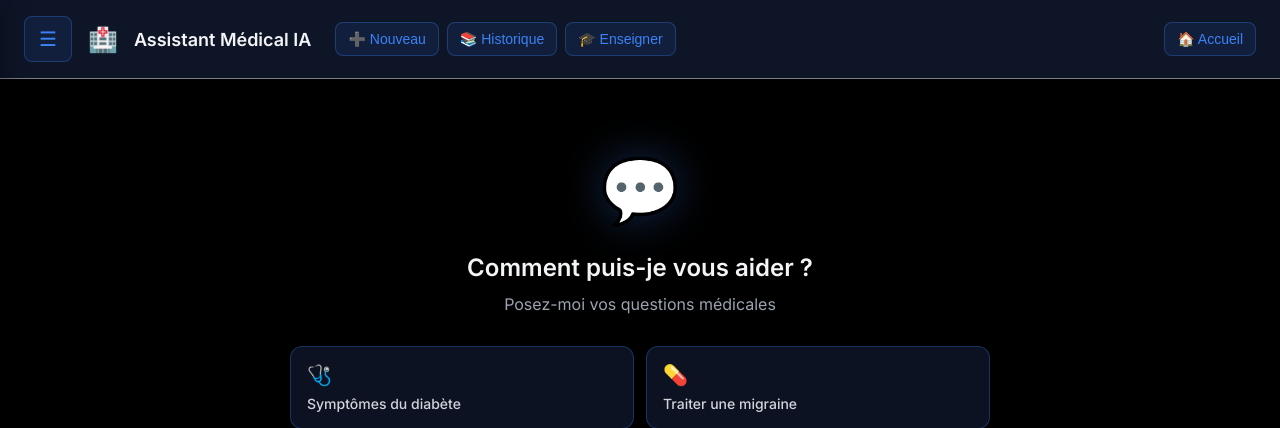
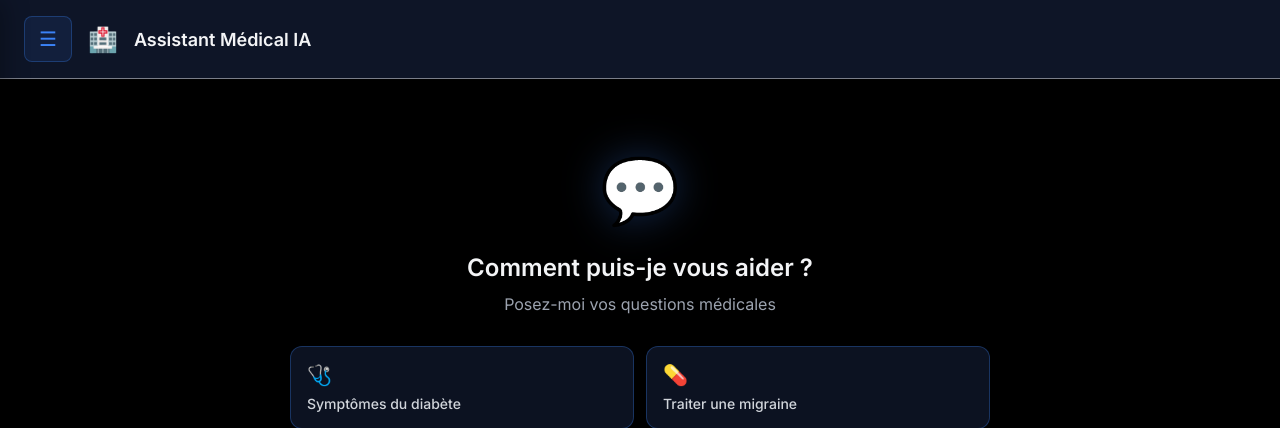
Before and after one commit to cha454/-medical-ai-assistant, a Flask app: page /chat in a window 1280 px wide. Shown: the top 428 px of the page. Run offline with Flask 2, Linux system fonts and the light colour scheme; some libraries are stand-ins or nearby versions.

Commit message:
Refactor: Suppression des boutons dupliqués du header - Navigation uniquement via menu sidebar

```diff
--- a/templates/chat.html
+++ b/templates/chat.html
@@ -35,7 +35,7 @@
             padding: 16px 24px;
             display: flex;
             align-items: center;
-            justify-content: space-between;
+            justify-content: flex-start;
             box-shadow: 0 1px 3px rgba(0, 0, 0, 0.05);
         }
 
@@ -53,19 +53,6 @@
             font-size: 18px;
             font-weight: 600;
             color: #f3f4f6;
-        }
-
-        .header-buttons-left {
-            display: flex;
-            flex-direction: row;
-            gap: 8px;
-            margin-left: 8px;
-        }
-
-        .header-right {
-            display: flex;
-            align-items: center;
-            gap: 12px;
         }
 
         .btn-icon {
@@ -1017,21 +1004,6 @@
                 width: 100%;
                 justify-content: flex-start;
                 gap: 12px;
-            }
-
-            /* Cacher les boutons du header sur mobile (ils sont dans le sidebar) */
-            .header-buttons-left {
-                display: none;
-            }
-
-            .header-right {
-                display: none;
-            }
-
-            /* Menu toggle visible sur mobile */
-            .menu-toggle {
-                order: -1;
-                /* Mettre le bouton menu en premier */
             }
 
             .title {
@@ -1363,27 +1335,6 @@
             </button>
             <span class="logo">🏥</span>
             <span class="title">Assistant Médical IA</span>
-            <div class="header-buttons-left">
-                <button class="btn-icon"
-                    onclick="if(typeof chatHistory !== 'undefined') chatHistory.createNewConversation(); else location.reload();"
-                    title="Nouvelle conversation">
-                    ➕ Nouveau
-                </button>
-                <button class="btn-icon"
-                    onclick="if(typeof showHistoryModal !== 'undefined') showHistoryModal(); else alert('Historique non disponible');"
-                    title="Historique des conversations">
-                    📚 Historique
-                </button>
-                <button class="btn-icon" onclick="window.location.href='/teach'"
-                    title="Mode Enseignement - Apprends à l'IA">
-                    🎓 Enseigner
-                </button>
-            </div>
-        </div>
-        <div class="header-right">
-            <button class="btn-icon" onclick="window.location.href='/'" title="Retour">
-                🏠 Accueil
-            </button>
         </div>
     </div>
 
```
